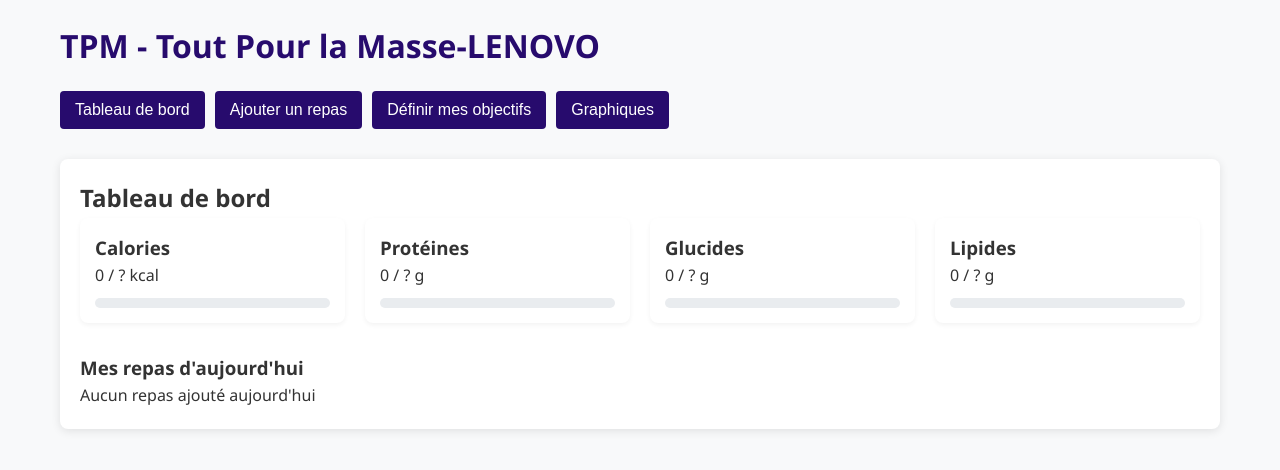
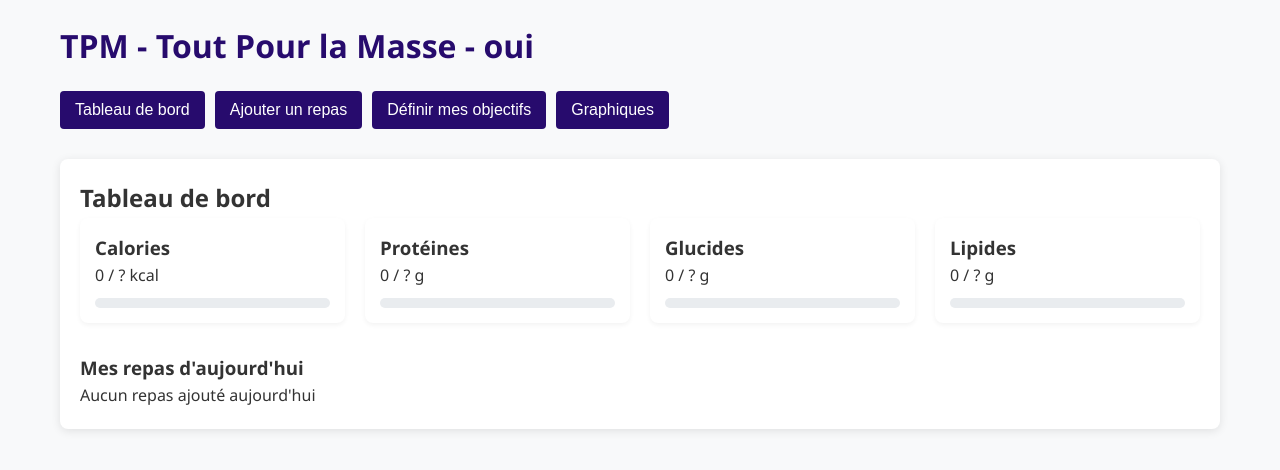
Before and after one commit to fbeawels/StackGitOps, a website with bundled scripts: page frontend/index.html in a window 1280 px wide. Built offline with nearby package versions, Linux system fonts and the light colour scheme; no server answers.

Commit message:
Update index.html

```diff
--- a/frontend/index.html
+++ b/frontend/index.html
@@ -12,7 +12,7 @@
 <body>
   <div id="app" class="container">
     <header>
-      <h1>TPM - Tout Pour la Masse-LENOVO</h1>
+      <h1>TPM - Tout Pour la Masse - oui</h1>
       <nav id="main-nav">
         <button id="nav-dashboard" class="nav-button">Tableau de bord</button>
         <button id="nav-meals" class="nav-button">Ajouter un repas</button>
```
